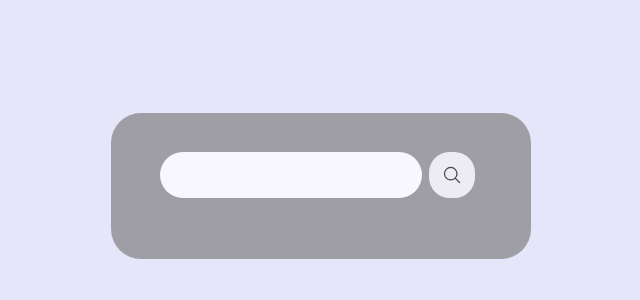
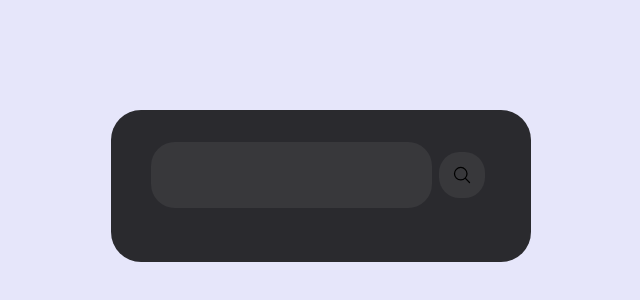
Before and after one commit to ajrego13/Weather-APP, a plain HTML site: page index.html in a window 1280 px wide. Shown: the part 214-514 px from the top of the page, without its empty margins (319-959 px from the left). Drawn offline with nearby package versions, Linux system fonts and the light colour scheme.

Commit message:
made changes to css

```diff
--- a/style.css
+++ b/style.css
@@ -24,8 +24,8 @@ body {
     width: 100%;
     max-width: 420px;
     margin: 1em;
-    background-color: grey;
-    opacity: 70%;
+    background-color: #000000d0;
+    color: white;
 }
 
 .search {
@@ -43,13 +43,20 @@ button {
     align-items: center;
     justify-content: center;
     border: none;
+    background-color: #7c7c7c2b;
+}
+
+button:hover {
+    background: #7c7c7c8b;
 }
 
 .search-bar {
     border: none;
     outline: none;
-    padding: 0.5em;
+    padding: 1em;
     border-radius: 24px;
     font-family: inherit;
     font-size: 120%;
+    background-color: #7c7c7c2b;
+    color: white;
 }
```
Also changed, not shown: script.js (+7 -6 lines).
